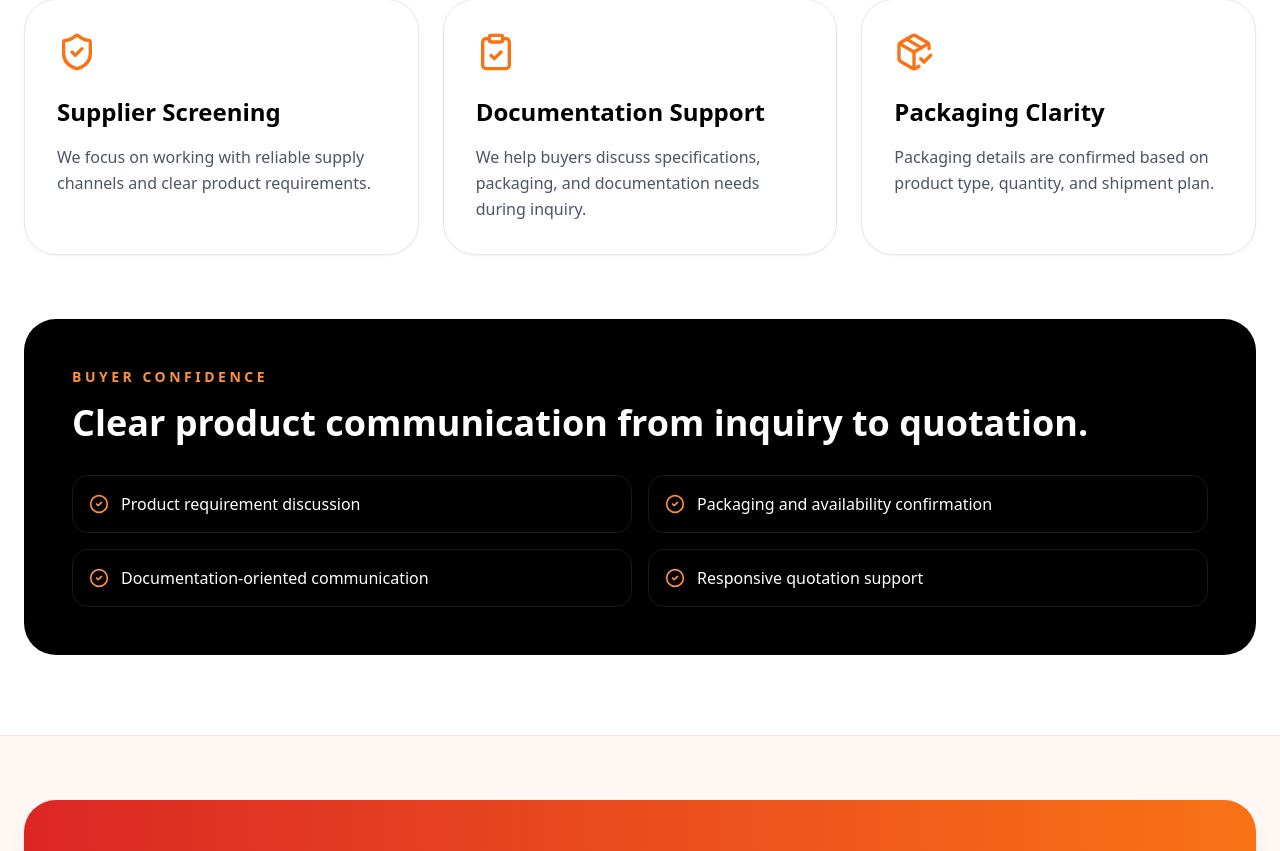
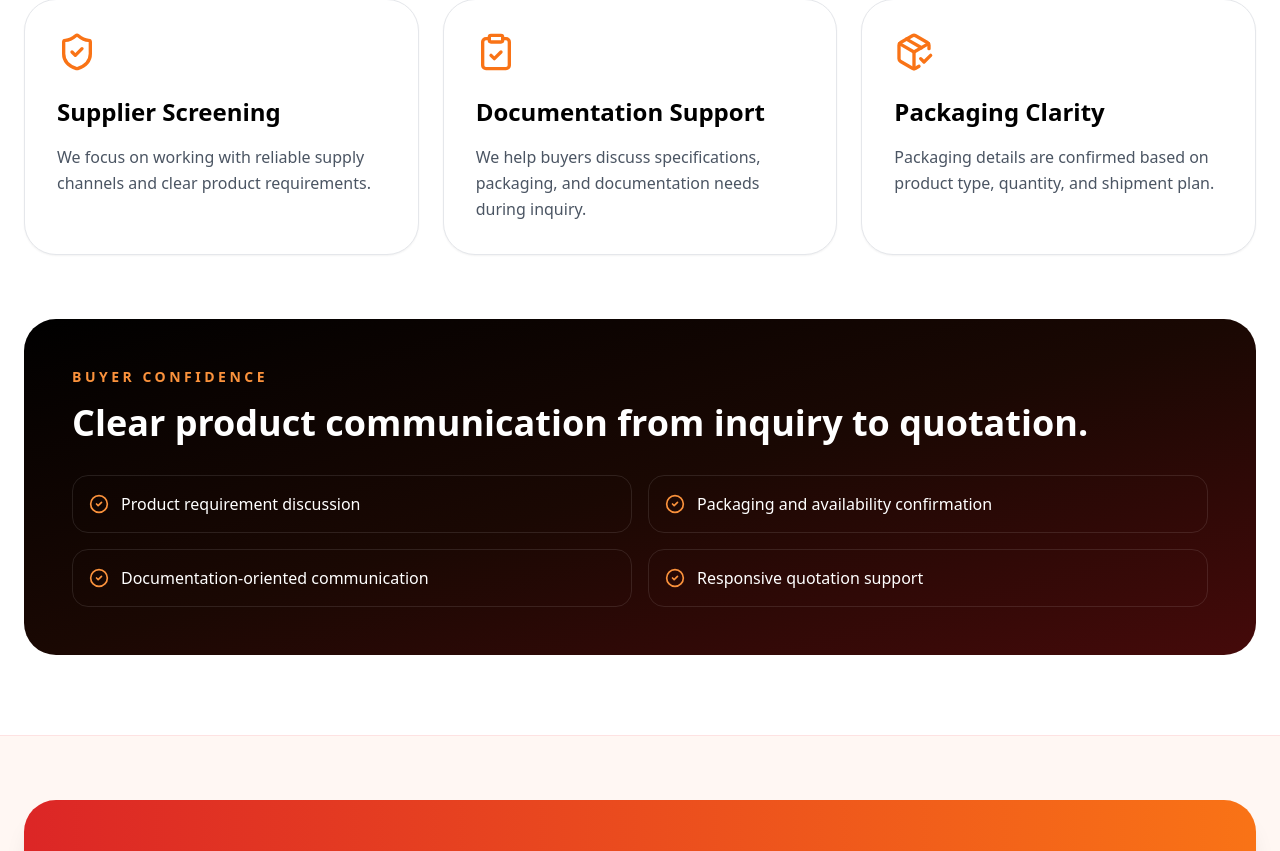
Before and after one commit to patelved3313/vedchem-redesign, a Next.js app: page /en/quality in a window 1280 px wide. Shown: the part 537-1388 px from the top of the page. Built offline with nearby package versions, Linux system fonts and the light colour scheme.

Commit message:
Update page.tsx

```diff
--- a/app/[locale]/quality/page.tsx
+++ b/app/[locale]/quality/page.tsx
@@ -57,7 +57,7 @@ export default function QualityPage() {
           })}
         </div>
 
-        <div className="mt-16 rounded-[2rem] bg-black p-8 text-white md:p-12">
+        <div className="mt-16 rounded-[2rem] bg-gradient-to-br from-black via-[#1a0803] to-red-950 p-8 text-white md:p-12">
           <p className="text-sm font-black uppercase tracking-[0.25em] text-orange-400">
             Buyer Confidence
           </p>
```
